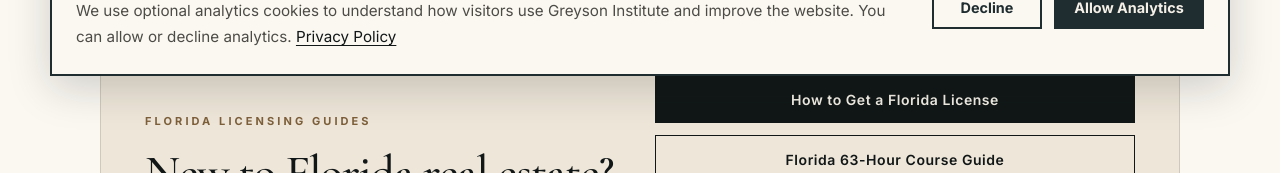
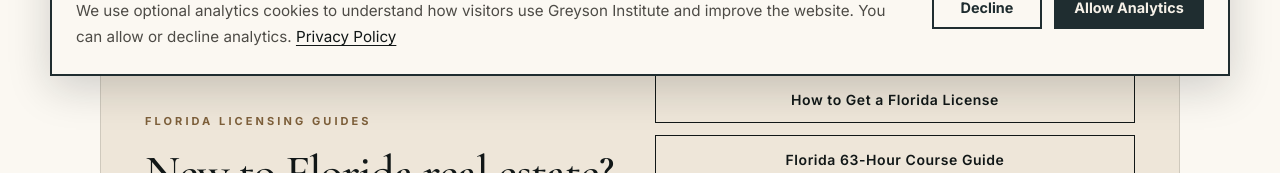
Before and after one commit to BrianLook/Greyson-Institute-Website, a Next.js app: page /courses in a window 1280 px wide. Shown: the part 700-873 px from the top of the page. Built offline with nearby package versions, Linux system fonts and the light colour scheme.

Commit message:
Make licensing guide hover states consistent

```diff
--- a/app/courses/page.tsx
+++ b/app/courses/page.tsx
@@ -119,21 +119,12 @@ export default function CoursesPage() {
               box-shadow 0.2s ease;
           }
 
-          .licensing-guide-link--primary {
-            background: #111717;
-            color: #f5f0e7;
-          }
-
           @media (hover: hover) and (pointer: fine) {
             .licensing-guide-link:hover {
               background: #111717;
               color: #f5f0e7;
               transform: translateY(-3px);
               box-shadow: 0 12px 28px rgba(17, 23, 23, 0.12);
-            }
-
-            .licensing-guide-link--primary:hover {
-              background: #1f2d30;
             }
           }
         `}
@@ -242,7 +233,7 @@ export default function CoursesPage() {
             }}
           >
             <Link
-              className="licensing-guide-link licensing-guide-link--primary"
+              className="licensing-guide-link"
               href="/how-to-get-a-florida-real-estate-license"
             >
               How to Get a Florida License
```
